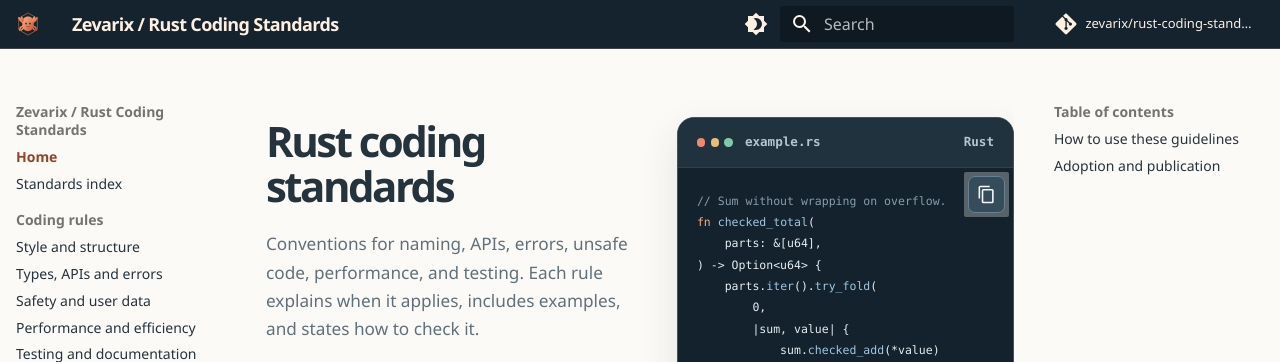
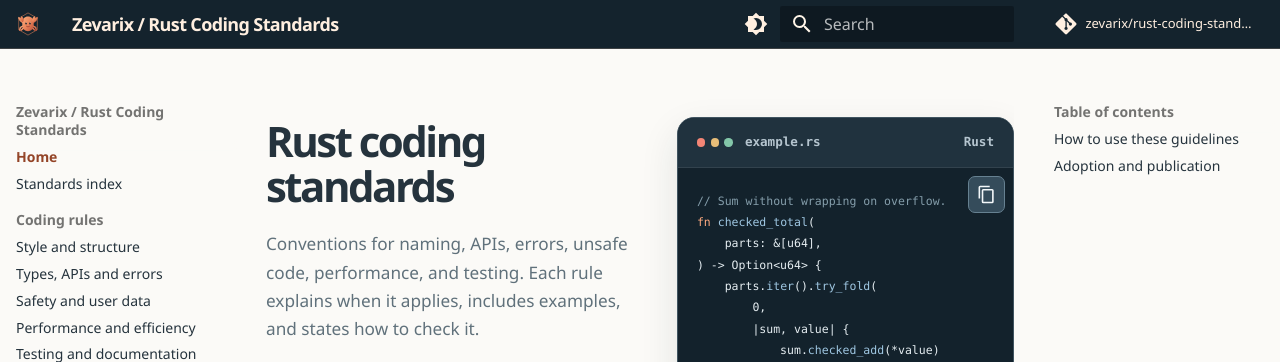
Before and after one commit to zevarix/rust-coding-standards, an MkDocs documentation site: the page built from docs/index.md, in a window 1280 px wide. Shown: the top 362 px of the page. Built offline with MkDocs 1.6.1 and Material for MkDocs 9.7.7, drawn with Linux system fonts in a browser that asks for light colours; comment, search, counter and statistics services are not loaded.

Commit message:
Remove copy button nav backdrop in Forge hero (#1)

```diff
--- a/docs/stylesheets/forge.css
+++ b/docs/stylesheets/forge.css
@@ -239,6 +239,14 @@ html { scroll-padding-top: 5rem; }
   border-top: 1px solid rgba(255,255,255,.07);
 }
 .forge-window__foot strong { color: #ffb587; }
+/* Zensical gives the clipboard navigation wrapper a pale background,
+ * including on hover. Remove only that extra panel around the custom
+ * copy button; preserve the button's own contrast and focus treatment. */
+.md-typeset .forge-window .md-code__nav,
+.md-typeset .forge-window pre:hover > .md-code__nav {
+  background-color: transparent;
+}
+
 /* Zensical inserts the example's .md-code__button at runtime, and its
  * ultra-muted default icon disappears against this fixed dark code panel.
  * Scope the contrast fix here; leave ordinary documentation blocks alone. */
```
